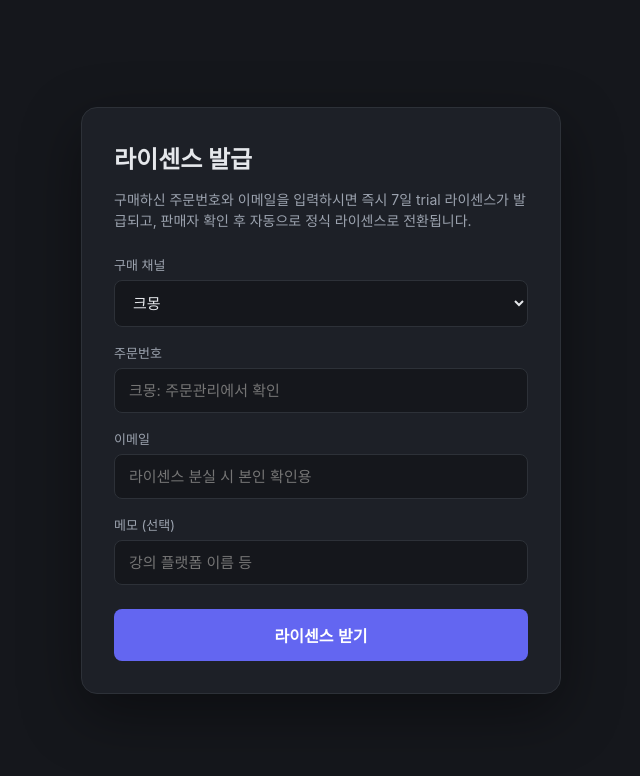
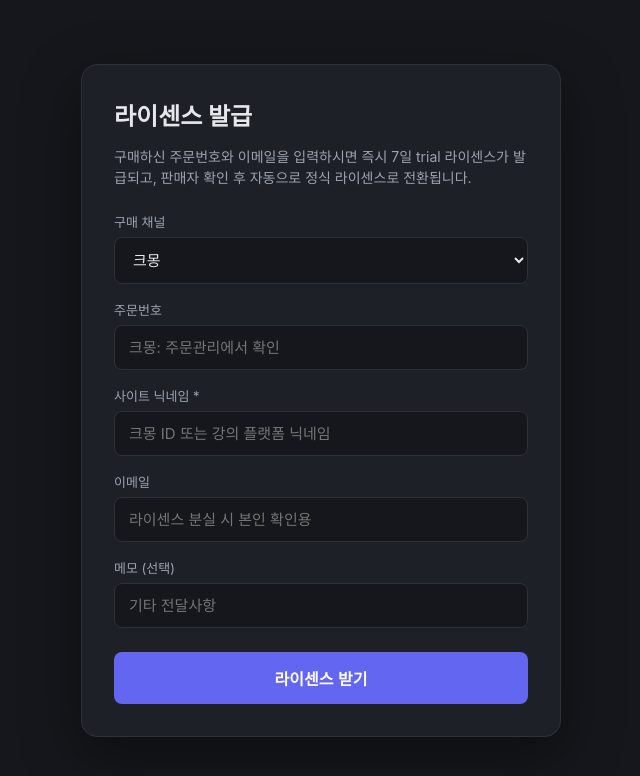
Before and after one commit to gyeongmoo97/nano-claim, a plain HTML site: page index.html in a window 1280 px wide. Shown: the whole page, without its empty margins (319-959 px from the left). Drawn offline with Linux system fonts and the light colour scheme.

Commit message:
feat(branding): NM 글래스 favicon 추가
visionOS Liquid Glass 톤, NM 모노그램. <link rel="icon"> 추가.

Co-Authored-By: Claude Opus 4.7 <noreply@anthropic.com>

```diff
--- a/index.html
+++ b/index.html
@@ -4,6 +4,7 @@
 <meta charset="UTF-8" />
 <meta name="viewport" content="width=device-width, initial-scale=1.0" />
 <title>nanoMusume 라이센스 발급</title>
+<link rel="icon" type="image/svg+xml" href="favicon.svg" />
 <style>
   :root {
     color-scheme: dark;
@@ -93,11 +94,15 @@
     <label for="orderId">주문번호</label>
     <input id="orderId" type="text" placeholder="크몽: 주문관리에서 확인" required autocomplete="off" />
 
+    <label for="siteNickname">사이트 닉네임 *</label>
+    <input id="siteNickname" type="text" placeholder="크몽 ID 또는 강의 플랫폼 닉네임"
+           required maxlength="60" autocomplete="off" />
+
     <label for="email">이메일</label>
     <input id="email" type="email" placeholder="라이센스 분실 시 본인 확인용" required />
 
     <label for="note">메모 (선택)</label>
-    <input id="note" type="text" placeholder="강의 플랫폼 이름 등" autocomplete="off" />
+    <input id="note" type="text" placeholder="기타 전달사항" autocomplete="off" />
 
     <button id="submit-btn" type="submit">라이센스 받기</button>
   </form>
@@ -177,6 +182,7 @@
       orderId: document.getElementById('orderId').value.trim(),
       email: document.getElementById('email').value.trim(),
       channel: document.getElementById('channel').value,
+      siteNickname: document.getElementById('siteNickname').value.trim(),
       note: document.getElementById('note').value.trim(),
       clientHash,
     };
```
Also changed, not shown: favicon.svg (added).
